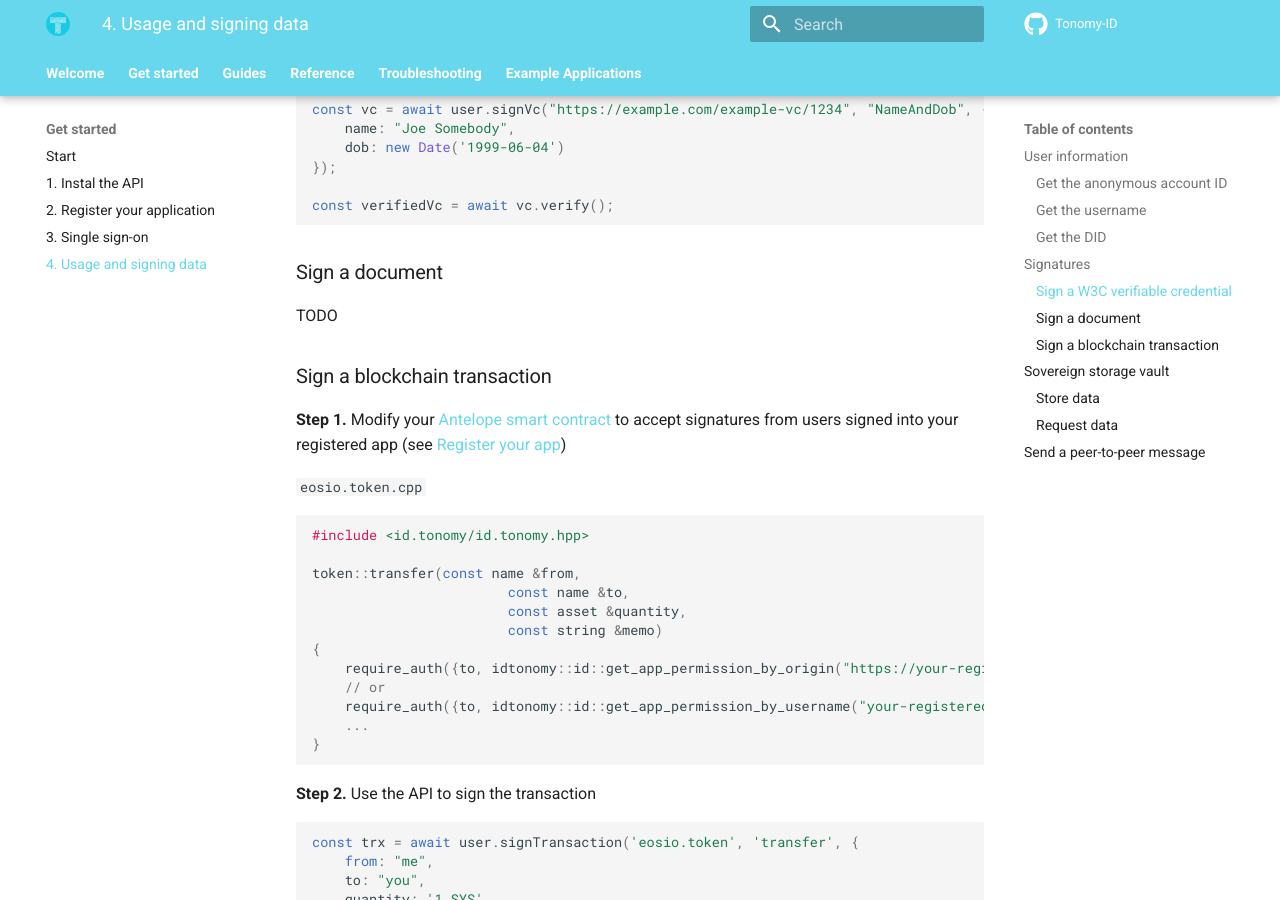
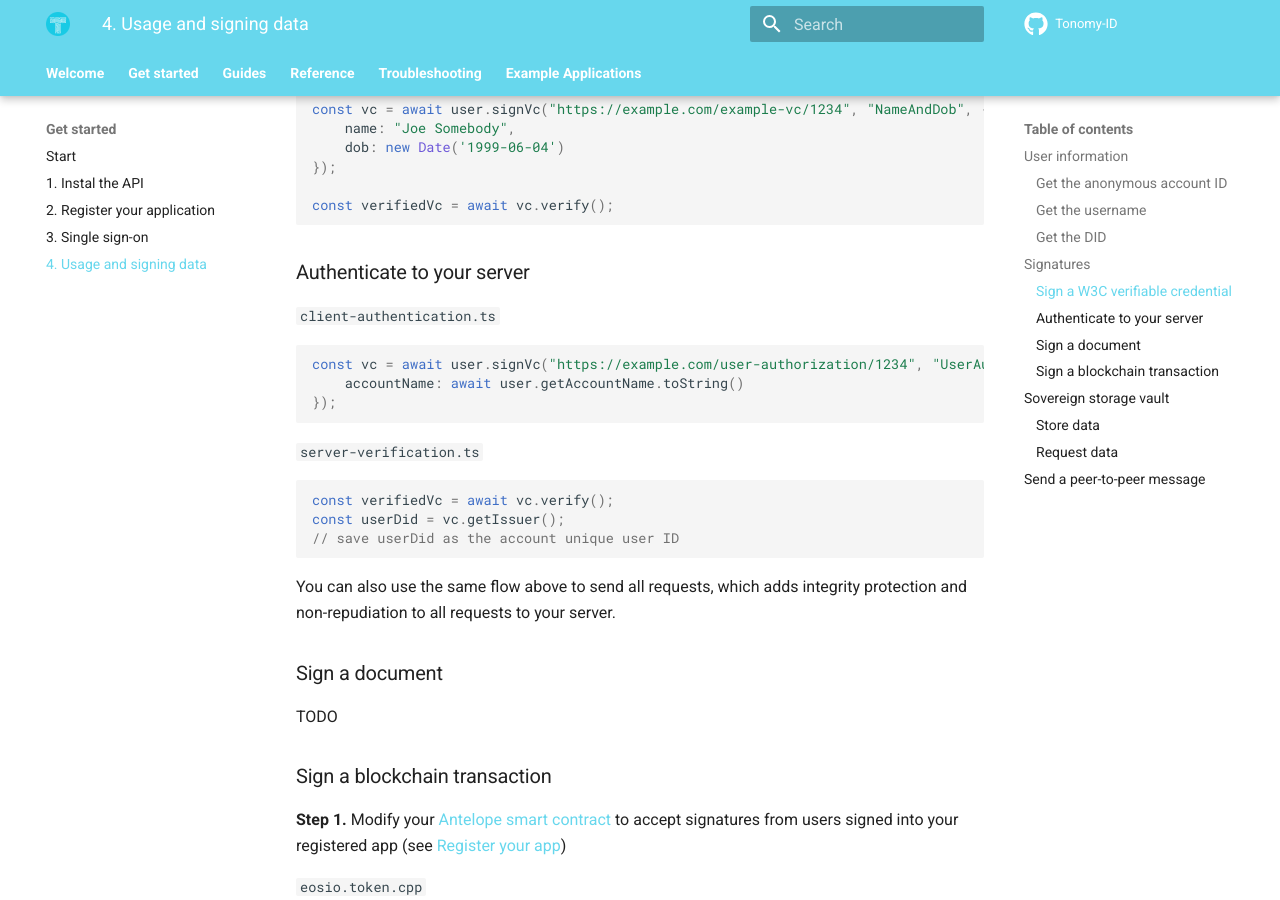
Before and after one commit to Tonomy-Foundation/Tonomy-ID-SDK, an MkDocs documentation site: the page built from docs/start/usage.md, in a window 1280 px wide and 900 px high, scrolled down 758 px. Built offline with MkDocs 1.6.1 and Material for MkDocs 9.7.7, drawn with Linux system fonts in a browser that asks for light colours; comment, search, counter and statistics services are not loaded.

Commit message:
docs: show authentication to server flow

````diff
--- a/docs/start/usage.md
+++ b/docs/start/usage.md
@@ -35,6 +35,26 @@ const vc = await user.signVc("https://example.com/example-vc/1234", "NameAndDob"
 
 const verifiedVc = await vc.verify();
 ```
+
+### Authenticate to your server
+
+`client-authentication.ts`
+
+```typescript
+const vc = await user.signVc("https://example.com/user-authorization/1234", "UserAuth", {
+    accountName: await user.getAccountName.toString()
+});
+```
+
+`server-verification.ts`
+
+```typescript
+const verifiedVc = await vc.verify();
+const userDid = vc.getIssuer();
+// save userDid as the account unique user ID
+```
+
+You can also use the same flow above to send all requests, which adds integrity protection and non-repudiation to all requests to your server.
 
 ### Sign a document
 
--- a/docs/welcome/features.md
+++ b/docs/welcome/features.md
@@ -20,6 +20,7 @@ associated to the app the signature was made in.
 Sign:
 
 - W3C Verifiable Credentials
+- Package authentication to your server
 - Documents (PDFs)
 - Smart Contract Transactions
 - Use provable Multi-factor authentication
````
